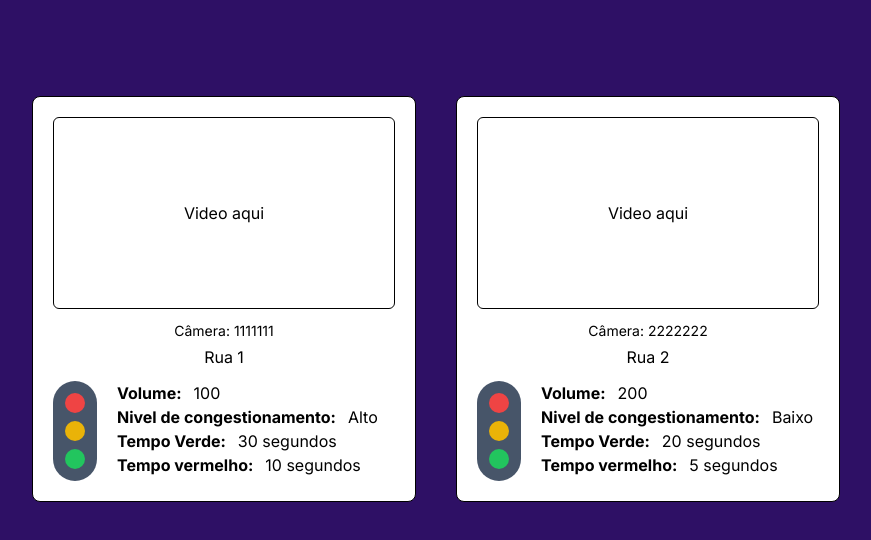
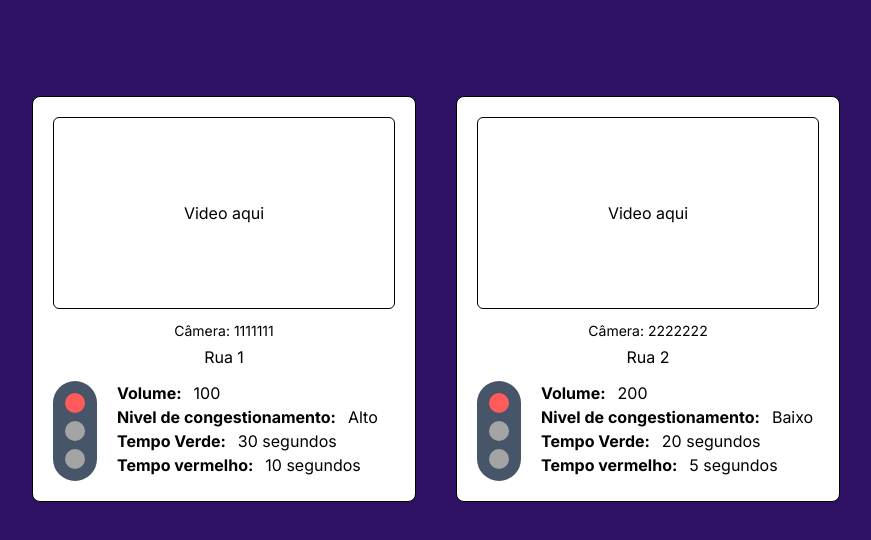
Before and after one commit to matheusaragaofs/front-traffic-detector-vr, a Next.js app: page / in a window 1280 px wide. Shown: the top 540 px of the page, without its empty margins (204-1075 px from the left). Built offline with nearby package versions, Linux system fonts and the light colour scheme.

Commit message:
refactor: traffic light change color

```diff
--- a/src/components/CameraDetails.tsx
+++ b/src/components/CameraDetails.tsx
@@ -1,3 +1,7 @@
+'use client';
+
+import { useState } from 'react';
+
 interface Props {
   cameraId: string;
   street: string;
@@ -7,6 +11,8 @@ interface Props {
   redTime: number;
 }
 
+type TrafficLightStatus = 'red' | 'yellow' | 'green';
+
 const CameraDetails: React.FC<Props> = ({
   cameraId,
   congestionLevel,
@@ -15,6 +21,9 @@ const CameraDetails: React.FC<Props> = ({
   street,
   volume,
 }) => {
+  const [currentTrafficLightStatus, setCurrentTrafficLightStatus] =
+    useState<TrafficLightStatus>('red');
+
   return (
     <div className="w-96 border border-black bg-white  p-5 rounded-lg flex flex-col gap-3">
       <div className="border border-black  h-48 rounded-md flex items-center justify-center">
@@ -28,9 +37,27 @@ const CameraDetails: React.FC<Props> = ({
 
       <div className="flex gap-5">
         <div className="flex gap-2 flex-col bg-slate-600 p-3 rounded-3xl">
-          <div className="h-5 w-5 rounded-full bg-red-500"></div>
-          <div className="h-5 w-5 rounded-full bg-yellow-500"></div>
-          <div className="h-5 w-5 rounded-full bg-green-500"></div>
+          <div
+            style={{
+              backgroundColor:
+                currentTrafficLightStatus === 'red' ? '#ff5b5b' : '#a4a4a4',
+            }}
+            className="h-5 w-5 rounded-full"
+          ></div>
+          <div
+            style={{
+              backgroundColor:
+                currentTrafficLightStatus === 'yellow' ? '#fde52f' : '#a4a4a4',
+            }}
+            className="h-5 w-5 rounded-full"
+          ></div>
+          <div
+            style={{
+              backgroundColor:
+                currentTrafficLightStatus === 'green' ? '#41fd2f' : '#a4a4a4',
+            }}
+            className="h-5 w-5 rounded-full"
+          ></div>
         </div>
         <div>
           <div className="flex gap-3">
```
